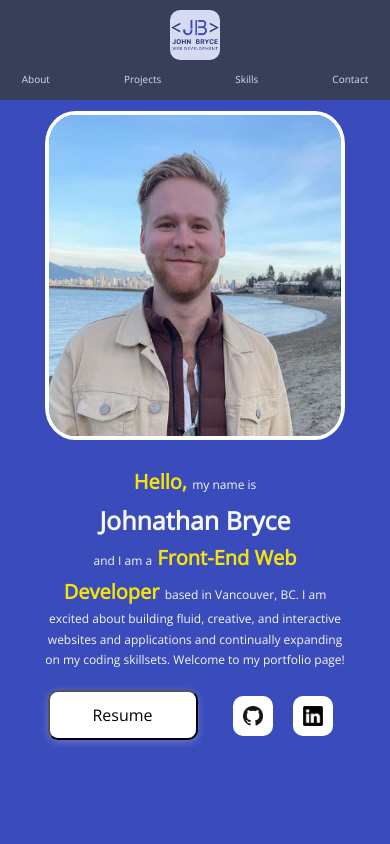
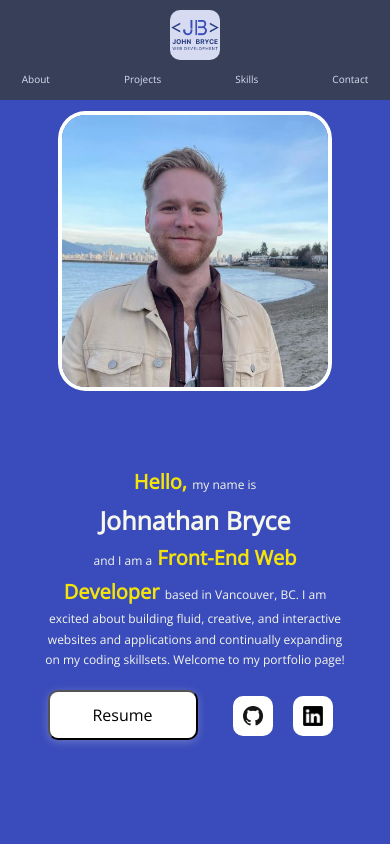
Before and after one commit to johnathanbryce/jbryce-portfolio, a React (Create React App) app: page / in a window 390 px wide. Shown: the top 844 px of the page. Built offline with nearby package versions, Linux system fonts and the light colour scheme.

Commit message:
bio pic resize slightly fixed height on sml screens

```diff
--- a/src/components/Layout/About.module.css
+++ b/src/components/Layout/About.module.css
@@ -187,7 +187,7 @@ a {
     margin-top: 1.5rem;
     height: 18rem;
     width: 100%;
-    height: 100%;
+    height: 85%;
   }
 
   .scrolldown {
```
